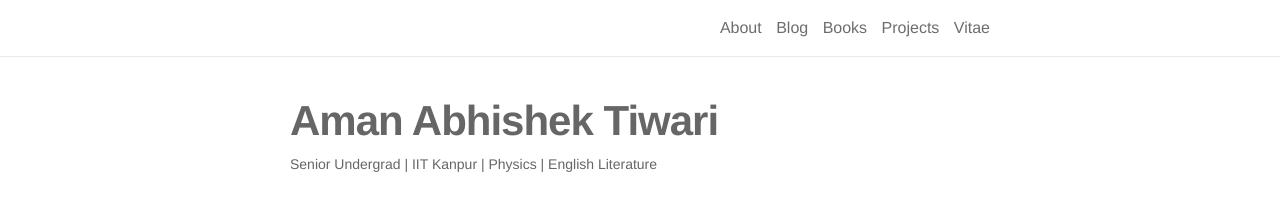
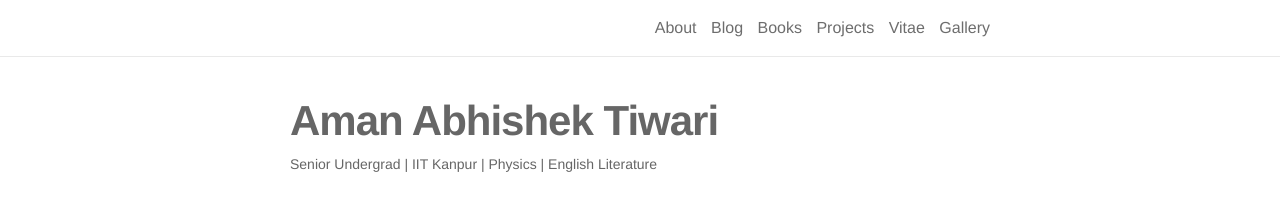
Before and after one commit to amanabt/amanabt.github.io, a Jekyll site: the page built from _pages/about.md, in a window 1280 px wide. Shown: the top 211 px of the page. Built offline with Jekyll 4.4.1, drawn with Linux system fonts in a browser that asks for light colours; nearby versions of some CDN libraries.

Commit message:
Added Photo Gallery link in the navbar

```diff
--- a/_includes/header.html
+++ b/_includes/header.html
@@ -38,6 +38,8 @@
         <!-- CV link -->
         <a class="page-link" href="{{ '/assets/pdf/CV.pdf' | prepend: site.baseurl | prepend: site.url }}">Vitae</a>
 
+        <a class="page-link" href="{{ '/photoGallery/assets/photos/' | prepend: site.baseurl | prepend: site.url }}">Gallery</a>
+
       </div>
     </nav>
 
```
